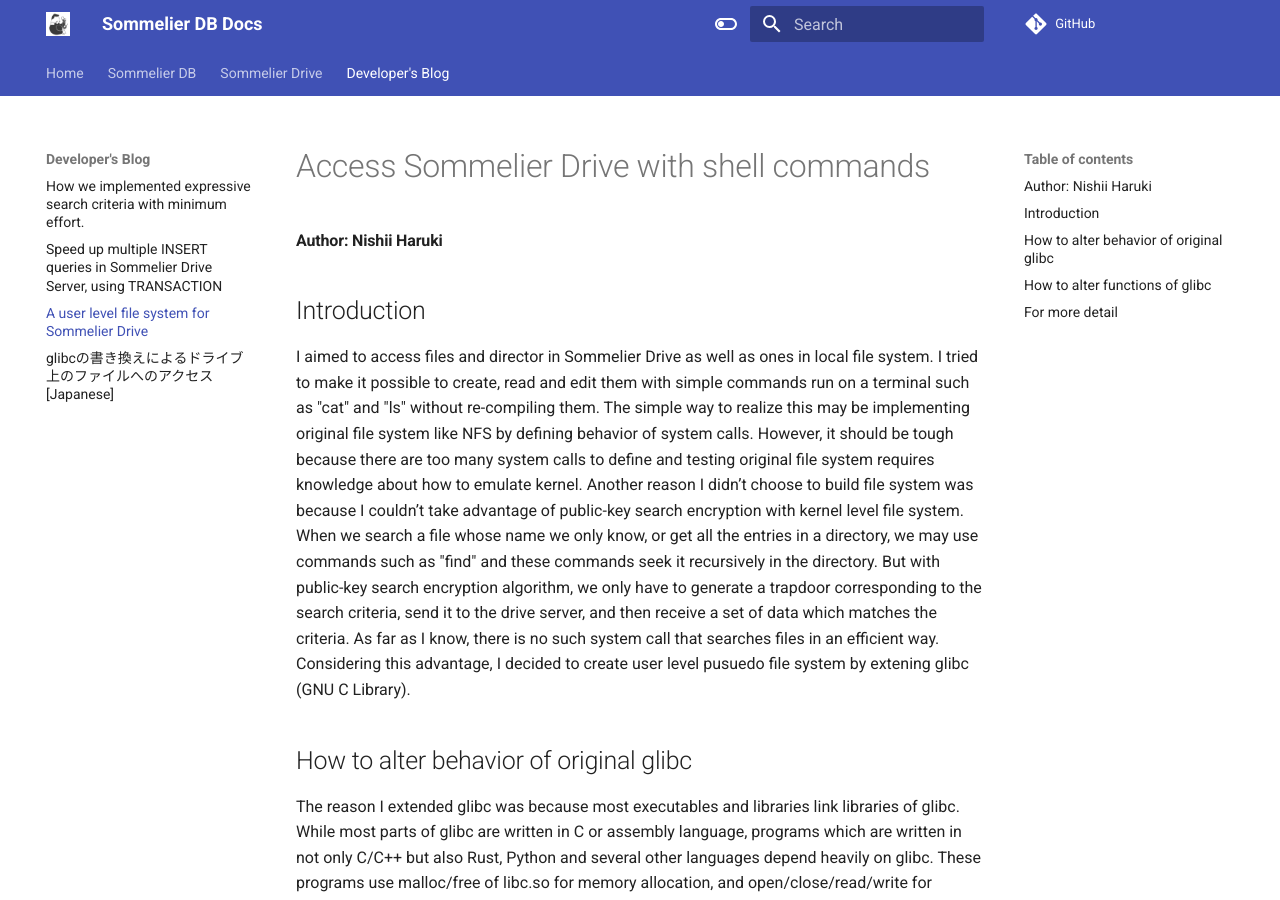
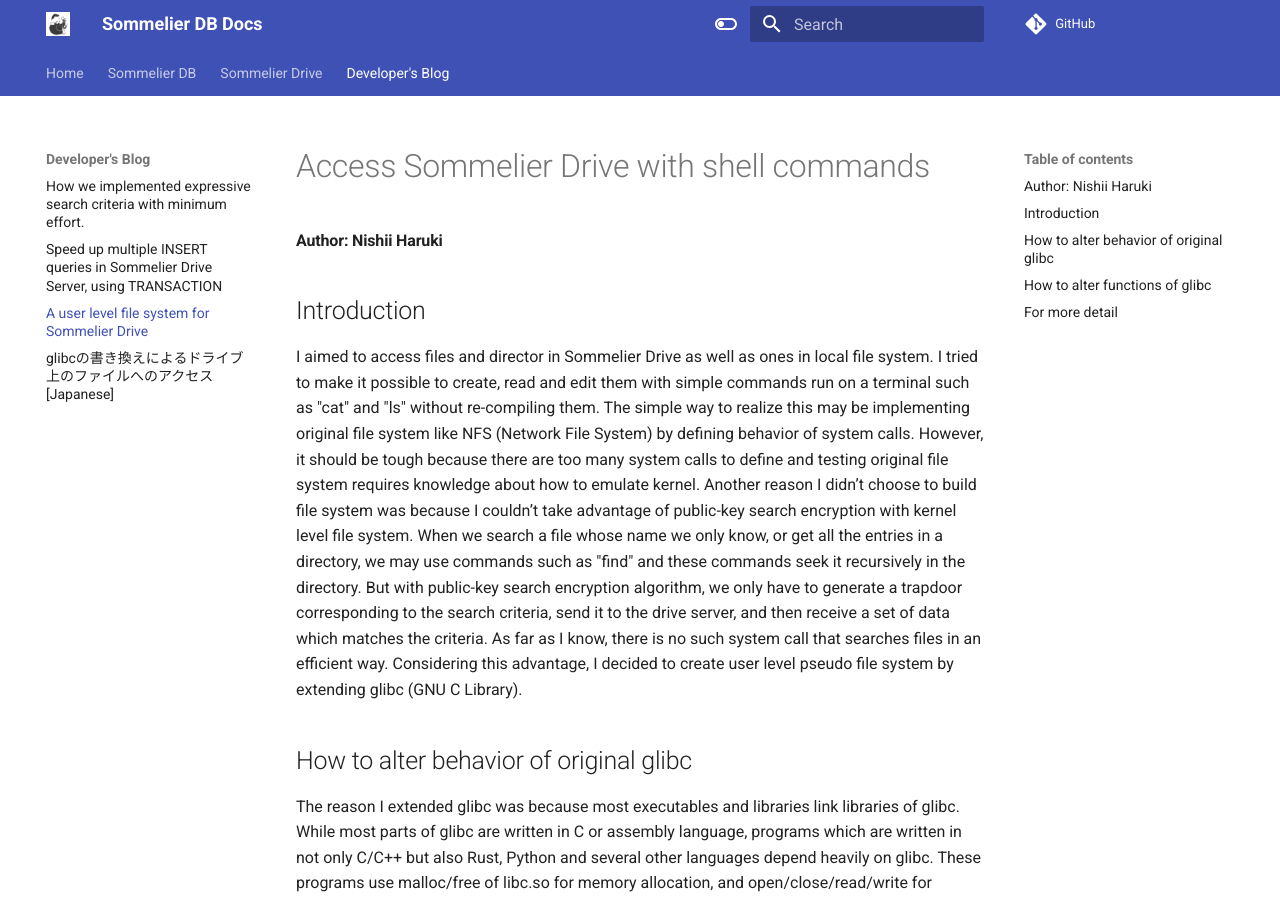
Before and after one commit to Sommelier-db/Sommelier-docs, an MkDocs documentation site: the page built from docs/glibc/blog.md, in a window 1280 px wide and 900 px high. Built offline with MkDocs 1.6.1 and Material for MkDocs 9.7.7, drawn with Linux system fonts in a browser that asks for light colours; comment, search, counter and statistics services are not loaded.

Commit message:
fix some spell miss

```diff
--- a/docs/glibc/blog.md
+++ b/docs/glibc/blog.md
@@ -3,7 +3,7 @@
 
 ## Introduction
 
-I aimed to access files and director in Sommelier Drive as well as ones in local file system. I tried to make it possible to create, read and edit them with simple commands run on a terminal such as "cat" and "ls" without re-compiling them. The simple way to realize this may be implementing original file system like NFS by defining behavior of system calls. However, it should be tough because there are too many system calls to define and testing original file system requires knowledge about how to emulate kernel. Another reason I didn’t choose to build file system was because I couldn’t take advantage of public-key search encryption with kernel level file system. When we search a file whose name we only know, or get all the entries in a directory, we may use commands such as "find" and these commands seek it recursively in the directory. But with public-key search encryption algorithm, we only have to generate a trapdoor corresponding to the search criteria, send it to the drive server, and then receive a set of data which matches the criteria. As far as I know, there is no such system call that searches files in an efficient way. Considering this advantage, I decided to create user level pusuedo file system by extening glibc (GNU C Library).
+I aimed to access files and director in Sommelier Drive as well as ones in local file system. I tried to make it possible to create, read and edit them with simple commands run on a terminal such as "cat" and "ls" without re-compiling them. The simple way to realize this may be implementing original file system like NFS (Network File System) by defining behavior of system calls. However, it should be tough because there are too many system calls to define and testing original file system requires knowledge about how to emulate kernel. Another reason I didn’t choose to build file system was because I couldn’t take advantage of public-key search encryption with kernel level file system. When we search a file whose name we only know, or get all the entries in a directory, we may use commands such as "find" and these commands seek it recursively in the directory. But with public-key search encryption algorithm, we only have to generate a trapdoor corresponding to the search criteria, send it to the drive server, and then receive a set of data which matches the criteria. As far as I know, there is no such system call that searches files in an efficient way. Considering this advantage, I decided to create user level pseudo file system by extending glibc (GNU C Library).
 
 ## How to alter behavior of original glibc
 
```
